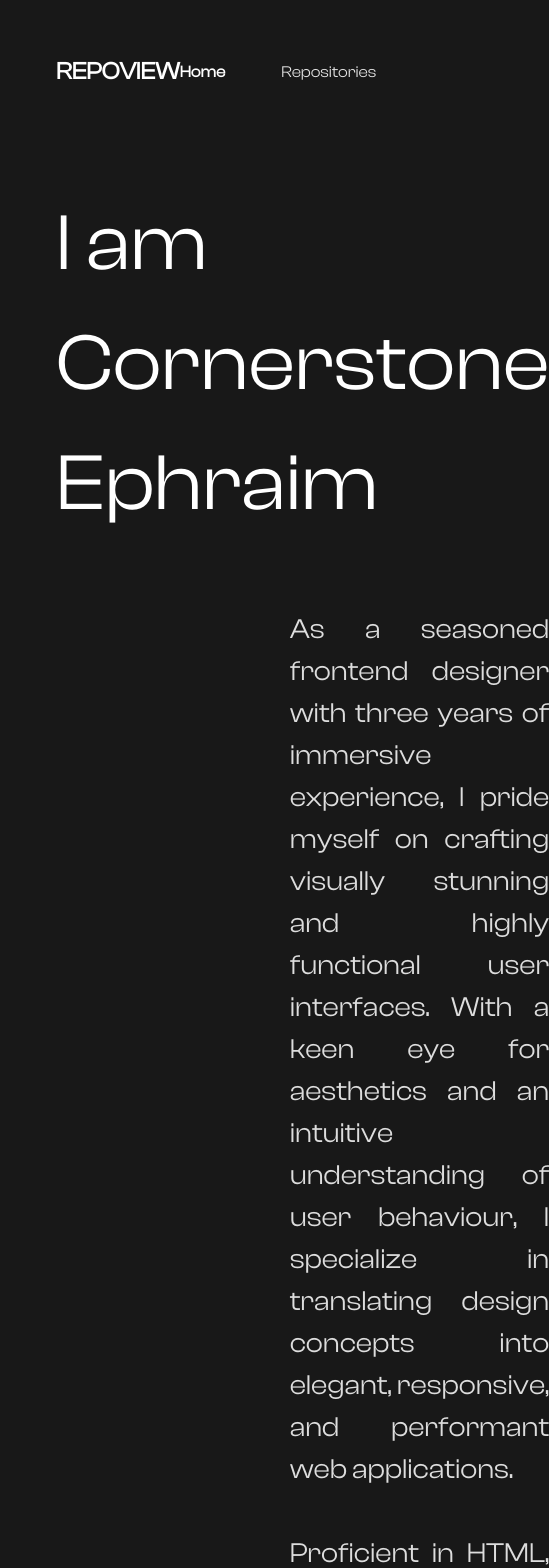
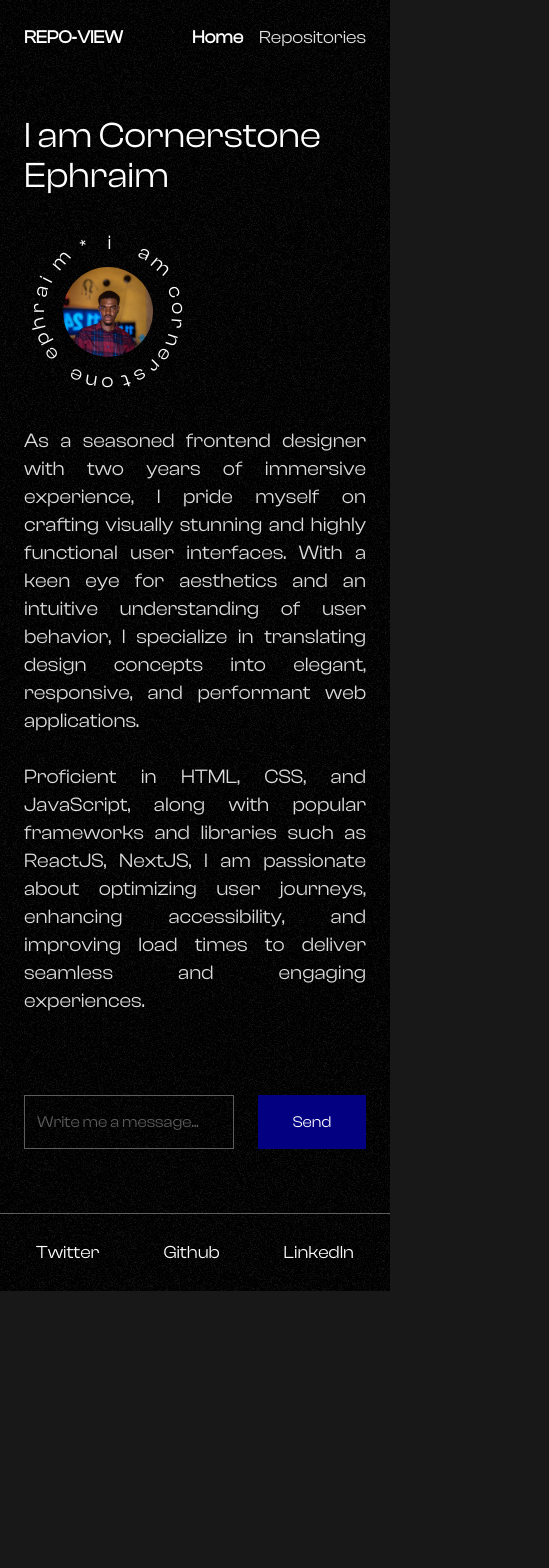
Before and after one commit to Cornerstone-04/github-portfolio, a React (Vite) app: page / in a window 390 px wide. Shown: the top 1568 px of the page, 549 px wide, since content can reach past the window. After the commit the page ends 1291 px from the top, so only its background shows below. Built offline with nearby package versions, Linux system fonts and the light colour scheme.

Commit message:
style: add mobile responsiveness

```diff
--- a/src/App.jsx
+++ b/src/App.jsx
@@ -2,7 +2,7 @@ import AppRoutes from "./Routes"
 
 const App = () => {
   return (
-    <div className="bg-dark min-h-screen text-white relative">
+    <div className="min-h-screen text-white relative">
       <AppRoutes/>
     </div>
   )
--- a/src/components/Footer.jsx
+++ b/src/components/Footer.jsx
@@ -2,7 +2,7 @@ import { Link } from "react-router-dom";
 
 const Footer = () => {
   return (
-    <footer className="w-full py-[1.5rem] flex justify-center items-center gap-[6.25rem] bottom-0 right-0 left-0">
+    <footer className="w-full py-6 px-3 h-[4.875rem] text-lg md:text-2xl flex justify-center items-center gap-[4rem] md:gap-[6.25rem] bottom-0 right-0 left-0 border-t border-[#5E5E5E]">
       <Link to="https://x.com/4th_ephraim" target="_blank">Twitter</Link>
       <Link to="https://github.com/Cornerstone-04" target="_blank">Github</Link>
       <Link to="https://linkedin.com/in/cornerstone-ephraim" target="_blank">LinkedIn</Link>
--- /dev/null
+++ b/src/components/HeadImage.jsx
@@ -0,0 +1,18 @@
+const HeadImage = () => {
+  const realText = "i am cornerstone ephraim *";
+  const rotatedText = realText.split("").map((char, i) => (
+    <span key={i} style={{ transform: `rotate(${i * 13.5}deg)` }}>
+      {char}
+    </span>
+  ));
+  return (
+    <div className="relative w-[10.45rem] h-[10.45rem] rounded-full flex justify-center items-center">
+      <div className="w-[5.625rem] h-[5.625rem] bg-author bg-center absolute rounded-full bg-cover"></div>
+      <div className="absolute w-full h-full" id="bent_text">
+        <p className="font-medium">{rotatedText}</p>
+      </div>
+    </div>
+  );
+};
+
+export default HeadImage;
--- a/src/components/Header.jsx
+++ b/src/components/Header.jsx
@@ -5,10 +5,10 @@ const Header = () => {
   const splitLocation = pathname.split("/");
 
   return (
-    <header className="w-full flex justify-between items-center px-[3.5rem] pt-[3.5rem]">
-      <h1 className="uppercase font-extrabold text-2xl">RepoView</h1>
+    <header className="w-full flex justify-between items-center px-6 md:px-[3.5rem] pt-6 md:pt-[3.5rem]">
+      <h1 className="uppercase font-extrabold text-lg md:text-2xl">Repo&#8208;View</h1>
       <nav>
-        <ul className="flex gap-[3.5rem]">
+        <ul className="flex gap-4 md:gap-[3.5rem] text-lg md:text-2xl">
           <li>
             <Link
               to="/"
--- a/src/components/index.jsx
+++ b/src/components/index.jsx
@@ -1,5 +1,6 @@
 import Button from "./Button";
 import Footer from "./Footer";
 import Header from "./Header";
+import HeadImage from "./HeadImage";
 
-export { Button, Footer, Header };
+export { Button, Footer, Header, HeadImage };
--- a/src/index.css
+++ b/src/index.css
@@ -8,15 +8,20 @@
     url("./assets/fonts/ClashDisplay-Regular.otf") format("opentype");
 }
 
+html,
 body {
-  font-family: "Clash Display", sans-serif;
-  padding: 0;
-  margin: 0;
-  box-sizing: border-box;
-  min-height: 100vh;
-  @apply bg-dark
+  @apply bg-dark w-full box-border min-h-screen m-0 p-0 font-clash bg-fixed;
+  background-image: url("./assets/images/noise.png");
 }
 
-a{
+a {
   outline: none;
+  @apply hover:text-white transition-all ease-linear;
 }
+
+#bent_text span {
+  position: absolute;
+  left: 50%;
+  transform-origin: 0 85px;
+  font-size: 1.25rem;
+}
--- a/src/pages/ErrorBoundary.jsx
+++ b/src/pages/ErrorBoundary.jsx
@@ -18,7 +18,11 @@ class ErrorBoundary extends React.Component {
 
   render() {
     if (this.state.hasError) {
-      return <h1>Something went wrong.</h1>;
+      return (
+        <>
+          <h1>Something went wrong.</h1>
+        </>
+      );
     }
 
     return this.props.children;
--- a/src/pages/Home.jsx
+++ b/src/pages/Home.jsx
@@ -1,36 +1,46 @@
+import { HeadImage } from "../components";
 import Layout from "../layout/Layout";
 
 const Home = () => {
   return (
     <Layout>
-      <main className="px-[3.5rem] my-[6rem] grid gap-16">
-        <h1 className="font-[300] text-[5rem]">I am Cornerstone Ephraim</h1>
-        <section className="flex items-end gap-[7rem]">
-          <div className="">
-            <div className="rounded-full p-[0.72rem]">
-              I am Cornerstone
-              <div className="w-[5.625rem] h-[5.625rem] bg-author rounded-full bg-cover bg-no-repeat bg-center"></div>
-            </div>
+      <main className="px-[1.5rem] md:px-[3.5rem] my-[4rem] md:my-[6rem] grid gap-8 md:gap-16">
+        <h1 className="font-[300] text-4xl md:text-[5rem]">
+          I am Cornerstone Ephraim
+        </h1>
+        <section className="flex flex-col md:flex-row items-start gap-8 md:gap-[7rem]">
+          <div>
+            <HeadImage />
           </div>
-          <div className="">
+          <div className="flex flex-col gap-[5rem]">
             <div>
-              <p className="text-text text-[1.75rem] text-justify">
-                As a seasoned frontend designer with three years of immersive
+              <p className="text-text text-xl md:text-[1.75rem] text-justify">
+                As a seasoned frontend designer with two years of immersive
                 experience, I pride myself on crafting visually stunning and
                 highly functional user interfaces. With a keen eye for
-                aesthetics and an intuitive understanding of user behaviour, I
+                aesthetics and an intuitive understanding of user behavior, I
                 specialize in translating design concepts into elegant,
                 responsive, and performant web applications.
-                <br /><br />
-                Proficient in HTML, CSS, and JavaScript, along with popular frameworks and
-                libraries, I am passionate about optimizing user journeys,
-                enhancing accessibility, and improving load times to deliver
-                seamless and engaging experiences.
+                <br />
+                <br />
+                Proficient in HTML, CSS, and JavaScript, along with popular
+                frameworks and libraries such as ReactJS, NextJS, I am
+                passionate about optimizing user journeys, enhancing
+                accessibility, and improving load times to deliver seamless and
+                engaging experiences.
               </p>
             </div>
-            <form>
-              <input type="text" name="" id="" />
-              <button></button>
+            <form className="flex gap-6 w-full">
+              <input
+                type="text"
+                name=""
+                id=""
+                placeholder="Write me a message..."
+                className="py-3 px-3 md:px-6 outline-none flex items-center h-[3.375rem] w-full max-w-[32rem] md:text-2xl placeholder:text-[#5D5D5D] bg-transparent border border-[#5D5D5D]"
+              />
+              <button className="w-full max-w-[6.75rem] h-[3.375rem] flex justify-center items-center bg-btn px-6 py-3">
+                Send
+              </button>
             </form>
           </div>
         </section>
--- a/src/pages/Repositories.jsx
+++ b/src/pages/Repositories.jsx
@@ -6,7 +6,6 @@ import Layout from "../layout/Layout";
 const Repositories = () => {
   const [repos, setRepos] = useState([]);
 
-  useEffect(() => {
   const fetchRepos = async () => {
     try {
       const response = await axios.get("/users/Cornerstone-04/repos");
@@ -16,22 +15,50 @@ const Repositories = () => {
     }
   };
 
+  useEffect(() => {
     fetchRepos();
   });
 
   return (
     <Layout>
-      <h1>Cornerstone&apos;s Repos Repositories</h1>
-      <div>
-        {repos &&
+      <main className="px-[1.5rem] md:px-[3.5rem] my-[4.12rem] flex flex-col gap-[2.63rem] justify-center items-center sm:items-start">
+        <h1 className="text-[3rem] md:text-[3.5rem] font-light">
+          My Repositories
+        </h1>
+        <section className="grid gap-6 w-full overflow-x-scroll">
+          {repos ? (
             repos.map((repo) => (
-            <p key={repo.id} className="capitalize">
-              <Link to={`/repositories/${repo.name}`} target="_blank">
+              <Link
+                key={repo.id}
+                to={`/repositories/${repo.name}`}
+                target="_blank"
+                className="flex flex-col gap-4 w-full max-w-[18rem] mb-12"
+              >
+                <img
+                  src="https://picsum.photos/200"
+                  alt=""
+                  className="h-[18rem] w-full"
+                />
+                <div className="w-full flex justify-between items-end">
+                  <h2 className="text-lg md:text-2xl font-medium capitalize">
                     {repo.name}
+                  </h2>
+                  <div>Stars</div>
+                </div>
+                <p className="text-base overflow-ellipsis text-text">
+                  {repo.description ? repo.description : "No description"}
+                </p>
+                <p className="text-[#D3D3D3] font-medium text-base">
+                  {repo.watchers_count}&nbsp;watcher(s)
+                </p>
               </Link>
-            </p>
-          ))}
-      </div>
+            ))
+          ) : (
+            <div>No repositories</div>
+          )}
+        </section>
+        <div className="buttons"></div>
+      </main>
     </Layout>
   );
 };
--- a/tailwind.config.js
+++ b/tailwind.config.js
@@ -11,9 +11,11 @@ export default {
         dark: "#181818",
         text: "#DDDDDD",
         link: "#2622FF",
+        btn: "#030081"
       },
       backgroundImage: {
         author: "url('./src/assets/images/Cornerstone.jpg')",
+        noise: "url('./src/assets/images/noise.jpg')"
       },
     },
   },
```
Also changed, not shown: src/assets/images/Cornerstone.jpg, src/assets/images/noise.png (added). Lines whose indentation alone changed are shown as unchanged.
